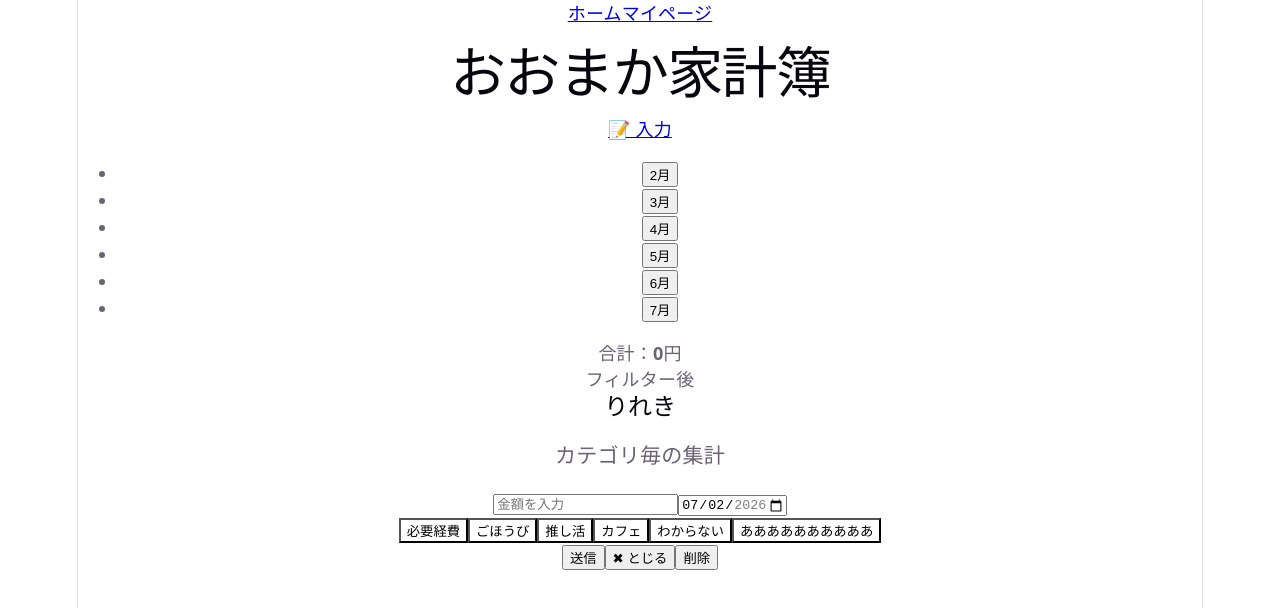
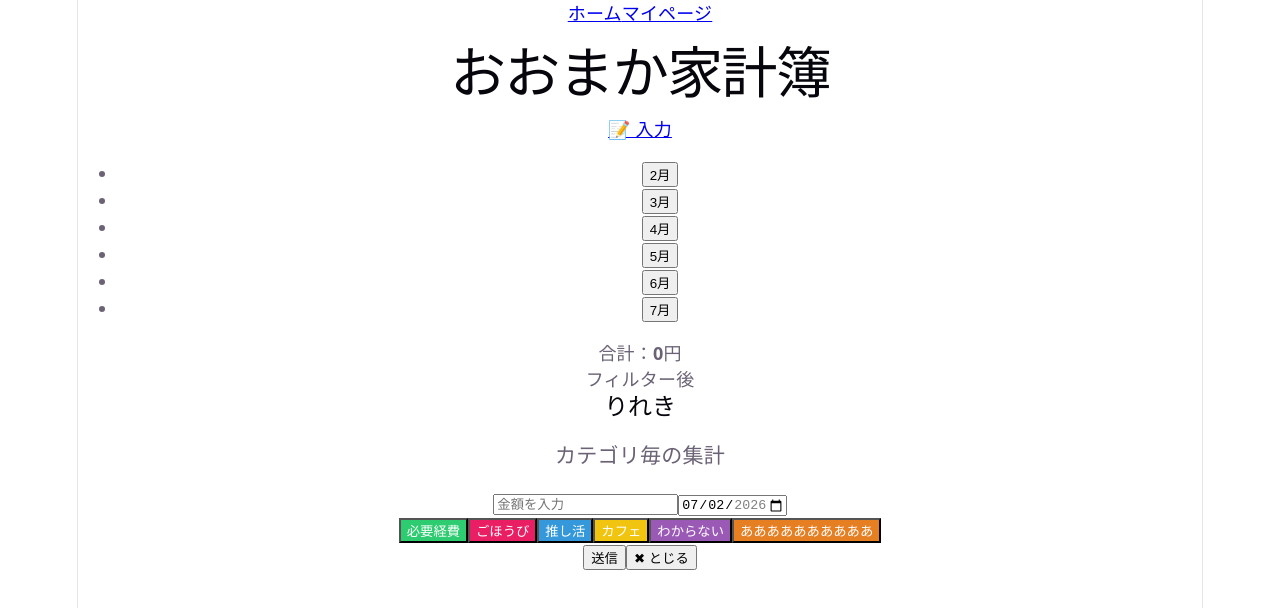
Before and after one commit to hayami-dev/omakakakeibo-front, a React (Vite) app: page /input in a window 1280 px wide. Shown: the top 608 px of the page. Built offline with nearby package versions, Linux system fonts and the light colour scheme.

Commit message:
カテゴリーのカラーを表示＋削除済みカテゴリーの編集時に登録されているカテゴリーを表示

```diff
--- a/src/components/CategorySummary.jsx
+++ b/src/components/CategorySummary.jsx
@@ -1,9 +1,16 @@
-import { getCategoryNameById } from "../service/categoryService";
+import { useAtom } from "jotai";
+import {
+  categoriesAtom,
+  getCategoryDisplayInfo,
+} from "../service/categoryService";
 
 export default function CategorySummary({ history }) {
+  // 最新マスタを参照
+  const [categories] = useAtom(categoriesAtom);
+
   const categoryTotals = history.reduce(
     (acc, cur) => {
-      const id = cur.categoryId || cur.category || "unknown";
+      const id = cur.category || "unknown";
       const amount = cur.amount || 0;
       // Mapの中にそのカテゴリがすでにあれば加算、なければ初期値から加算
       acc[id] = (acc[id] || 0) + amount;
@@ -17,9 +24,11 @@ export default function CategorySummary({ history }) {
       <h3>カテゴリ毎の集計</h3>
       <ul>
         {Object.entries(categoryTotals).map(([id, sum]) => {
+          const cat = getCategoryDisplayInfo(categories, id);
           return (
             <li key={id}>
-              {getCategoryNameById(id)}:{sum.toLocaleString()}円
+              <span style={{ color: cat.color }}>●</span>
+              {cat.name}:{sum.toLocaleString()}円
             </li>
           );
         })}
--- a/src/components/HistoryList.jsx
+++ b/src/components/HistoryList.jsx
@@ -1,21 +1,37 @@
 import { AiFillEdit } from "react-icons/ai";
-import { getCategoryNameById } from "../service/categoryService";
+import {
+  categoriesAtom,
+  getCategoryDisplayInfo,
+} from "../service/categoryService";
+import { useAtom } from "jotai";
 
 export default function HistoryList({ history, onEdit }) {
+  // 最新マスタを参照
+  const [categories] = useAtom(categoriesAtom);
   return (
     <>
       <h2>りれき</h2>
       <ul>
-        {history.map((item) => (
+        {history.map((item) => {
+          const cat = getCategoryDisplayInfo(categories, item.category);
+          return (
             <li key={item.id}>
               <time dateTime={item.date}>
                 {item.date.toString().replaceAll("-", "/")}
               </time>
-            【{getCategoryNameById(item.category)}】
-            {item.amount.toLocaleString("ja-JP")}円
+              【
+              <span
+                style={{
+                  color: cat.color,
+                }}
+              >
+                ●
+              </span>
+              {cat.name}】{item.amount.toLocaleString("ja-JP")}円
               <AiFillEdit onClick={() => onEdit(item.id)} />
             </li>
-        ))}
+          );
+        })}
       </ul>
     </>
   );
--- a/src/pages/InputForm.jsx
+++ b/src/pages/InputForm.jsx
@@ -1,14 +1,12 @@
 import { useState } from "react";
-import { getCategories } from "../service/categoryService";
+import { categoriesAtom, getCategoryStyle } from "../service/categoryService";
 import { getFormattedDate } from "../dateUtils";
 import { useOutletContext, useNavigate, useLocation } from "react-router";
+import { useAtom } from "jotai";
 
 export default function InputForm() {
-  // カテゴリ名の取得
-  const categories = getCategories();
-  const displayCategories = categories.filter(
-    (cat) => !cat.id.includes("_old") && cat.isActive && cat.name !== "",
-  );
+  // カテゴリ名をatomで取得
+  const [categories] = useAtom(categoriesAtom);
 
   // Homeからデータを受け取る
   const location = useLocation();
@@ -21,6 +19,25 @@ export default function InputForm() {
   const [selectCategory, setSelectCategory] = useState(
     editItem ? editItem.category : "",
   ); // タグ選択のValue
+
+  const displayCategories = categories.filter((cat) => {
+    // 空欄を除外
+    if (!cat.name || cat.name.trim() === "") return false;
+
+    // editかつ前方一致した古いカテゴリを呼び出す
+    if (editItem && cat.id.startsWith(editItem.category)) {
+      return true;
+    }
+
+    // 他oldを除外
+    if (cat.id.includes("_old")) return false;
+
+    // アクティブを返す
+    if (cat.isActive) return true;
+
+    // それ以外は出さない
+    return false;
+  });
 
   const limitDate = getFormattedDate(0, -5, 1); // 今日から６か月間
 
@@ -98,7 +115,14 @@ export default function InputForm() {
             key={cat.id}
             onClick={() => setSelectCategory(cat.id)}
             style={{
-              backgroundColor: selectCategory === cat.id ? "yellow" : "white",
+              backgroundColor:
+                selectCategory === cat.id
+                  ? "black"
+                  : getCategoryStyle(cat.colorIndex).code,
+              color:
+                selectCategory === cat.id
+                  ? getCategoryStyle(cat.colorIndex).code
+                  : "white",
             }}
           >
             {cat.name}
@@ -107,7 +131,7 @@ export default function InputForm() {
       </div>
       <button onClick={handleLocalSend}>送信</button>
       <button onClick={handleClose}>✖ とじる</button>
-      <button onClick={handleRemove}> 削除</button>
+      {editItem && <button onClick={handleRemove}> 削除</button>}
     </section>
   );
 }
--- a/src/pages/user/Categories.jsx
+++ b/src/pages/user/Categories.jsx
@@ -1,15 +1,14 @@
 // カテゴリーの編集画面
-import { useState } from "react";
 import {
   getCategories,
   saveCategories,
   getCategoryStyle,
+  categoriesAtom,
 } from "../../service/categoryService";
+import { useAtom } from "jotai";
 
 export default function Categories() {
-  const [categories, setCategories] = useState(() => {
-    return getCategories();
-  });
+  const [categories, setCategories] = useAtom(categoriesAtom);
 
   const displayCategories = categories.filter(
     (cat) => !cat.id.includes("_old"),
--- a/src/service/categoryService.js
+++ b/src/service/categoryService.js
@@ -1,3 +1,5 @@
+import { atom } from "jotai";
+
 // 初期値
 export const INITIAL_CATEGORIES = [
   { id: "c1", name: "必要経費", isActive: true, colorIndex: 0 },
@@ -22,6 +24,13 @@ const COLOR_MAP = [
 ];
 
 /**
+ * colorIndex順に並び替え
+ **/
+const sortCategories = (list) => {
+  return [...list].sort((a, b) => a.colorIndex - b.colorIndex);
+};
+
+/**
  * カテゴリ一覧を取得する
  * @returns {Array} カテゴリオブジェクトの配列 (LocalStorageが空なら初期値)
  */
@@ -30,32 +39,17 @@ export const getCategories = () => {
   return saved ? JSON.parse(saved) : INITIAL_CATEGORIES;
 };
 
+// Atomの定義
+export const categoriesAtom = atom(sortCategories(getCategories()));
+
 /**
  * カテゴリ一覧をLocalStorageに保存する
  * @param {Array} categories - 保存したいカテゴリの配列
  */
 export const saveCategories = (categories) => {
-  localStorage.setItem(STORAGE_KEY, JSON.stringify(categories));
-};
-
-/**
- * カテゴリIDからカテゴリ名を取得する共通関数
- * @param {string} id - カテゴリID ("c1" など)
- * @returns {string} - カテゴリ名 ("必要経費" など)
- */
-
-export const getCategoryNameById = (id) => {
-  const categories = getCategories();
-  // LocalStrageから持って来たidと、引数で一致するものを探す
-  let category = categories.find((c) => c.id === id);
-
-  // 無かったら前方一致を探す
-  if (!category) {
-    category = categories.find((c) => c.id.startsWith(`${id}_old`));
-  }
-
-  // nameを返す
-  return category ? category.name : `不明なID(${id})`;
+  const sorted = sortCategories(categories);
+  localStorage.setItem(STORAGE_KEY, JSON.stringify(sorted));
+  return sorted;
 };
 
 /**
@@ -65,3 +59,29 @@ export const getCategoryStyle = (colorIndex) => {
   // 範囲外アクセス対策でデフォルトを返す
   return COLOR_MAP[colorIndex] || { label: "未設定", code: "#95a5a6" };
 };
+
+/**
+ * カテゴリIDからカテゴリ名を取得する共通関数
+ * @param {Array} categories - Jotaiから取得した最新名簿
+ * @param {string} id - カテゴリID
+ * @returns {Object} - { name: "名前", color: "#色" }
+ */
+export const getCategoryDisplayInfo = (categories, id) => {
+  // LocalStrageから持って来たidと、引数で一致するものを探す
+  let cat = categories.find((c) => c.id === id);
+
+  // 無かったら前方一致を探す
+  if (!cat) {
+    cat = categories.find((c) => c.id.startsWith(`${id}_old`));
+  }
+
+  if (cat) {
+    return {
+      name: cat.name,
+      color: getCategoryStyle(cat.colorIndex).code,
+    };
+  }
+
+  // nameを返す
+  return { name: `不明なID(${id})`, color: "#ccc" };
+};
```
Lines whose indentation alone changed are shown as unchanged.
